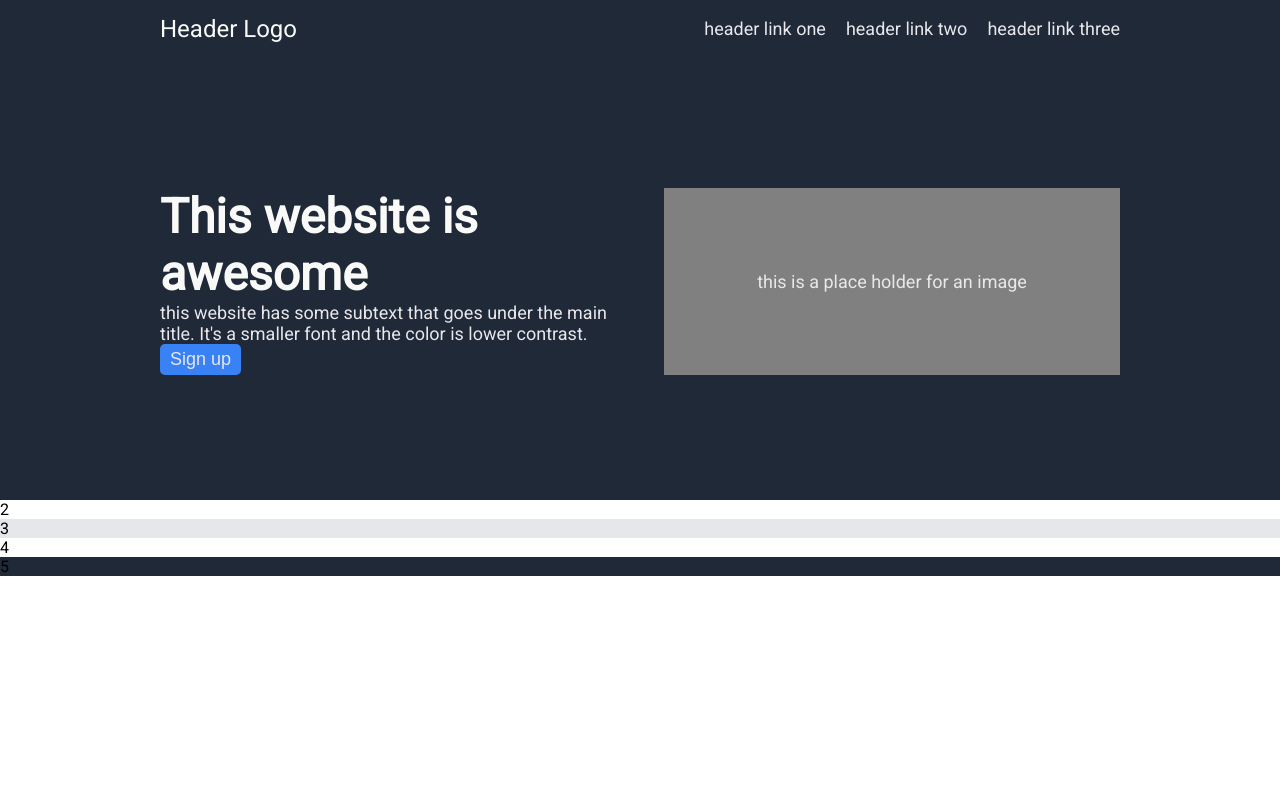
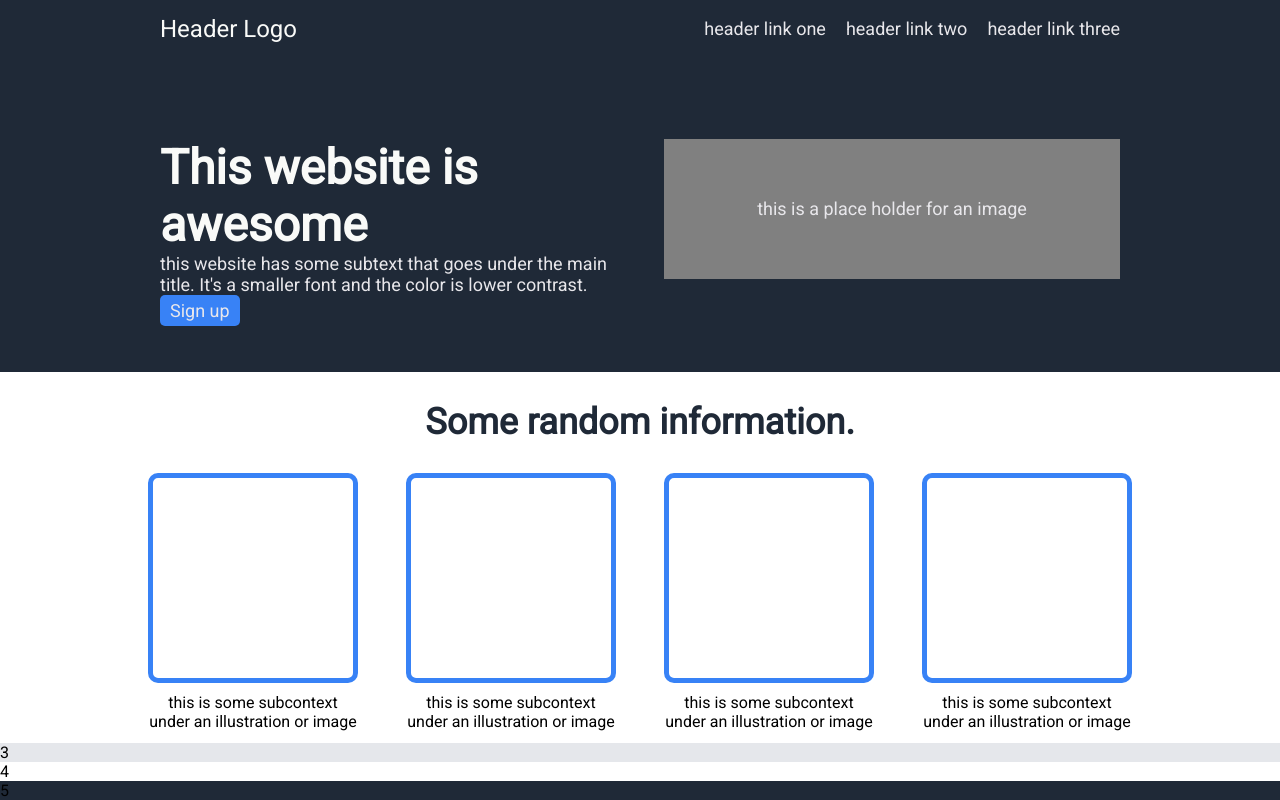
Before and after one commit to Wilijonkka/OdinLandingPage, a plain HTML site: page index.html in a window 1280 px wide. Drawn offline with Linux system fonts and the light colour scheme.

Commit message:
Create information segment
Made the information section with required items.
the css is starting to get really messy

```diff
--- a/index.html
+++ b/index.html
@@ -32,8 +32,27 @@
     </div>
     </div>
     <div class="info">
-2
+        <h2>Some random information.</h2>
+        <div class="infocont">
+            <div class="infonode">
+                <div class="pic"></div>
+                <div class="pictext">this is some subcontext under an illustration or image</div>
+            </div>
+            <div class="infonode">
+                <div class="pic"></div>
+                <div class="pictext">this is some subcontext under an illustration or image</div>
+            </div>
+            <div class="infonode">
+                <div class="pic"></div>
+                <div class="pictext">this is some subcontext under an illustration or image</div>
+            </div>
+            <div class="infonode">
+                <div class="pic"></div>
+                <div class="pictext">this is some subcontext under an illustration or image</div>
+            </div>
+        </div>
     </div>
+
     <div class="quote">
 3
     </div>
--- a/styles.css
+++ b/styles.css
@@ -1,4 +1,4 @@
-body > * {
+* {
     font-family: 'Roboto', sans-serif;
 }
 
@@ -79,8 +79,41 @@
 }
 .info {
 display: flex;
+flex-direction: column;
+justify-content: center;
+align-items: center;
+padding: 10 100px;
+height: 500px;
 }
+.infocont {
+    display: flex;
+    width: 75%;
+    height: 75%;
+    justify-content: center;
+    gap: 5%;
+}
+h2 {
+    width: 100%;
+    text-align: center;
+    color: #1F2937;
+    font-size: 36px;
+}
+.pic {
+    border:5px solid #3882F6;
+    border-radius: 10px;
+    width: 200px;
+    height: 200px;
+    margin-bottom: 10px;
+}
+.infonode {
+    display: flex;
+    flex-direction: column;
+    width: 210px;
+    text-align: center;
+}
+.pictext {
 
+}
 .quote {
 background-color: #E5E7EB;
 display: flex;
```
